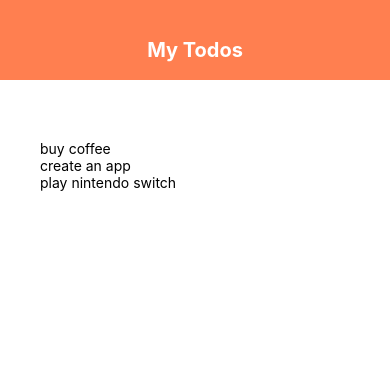
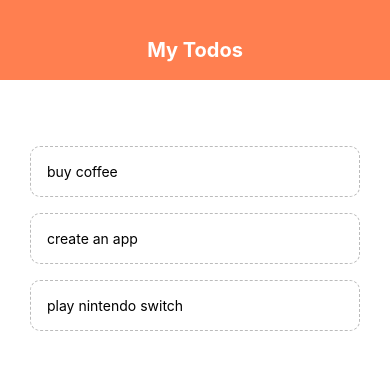
Before and after one commit to ariqd/learn-react-native, a React Native app: screen / in a window 390 px wide. Shown: the top 370 px of the page. Built offline with nearby package versions, Linux system fonts and the light colour scheme.

Commit message:
todoitem

```diff
--- a/App.js
+++ b/App.js
@@ -1,7 +1,8 @@
 import { StatusBar } from "expo-status-bar";
 import React, { useState } from "react";
 import { StyleSheet, View, Text, FlatList } from "react-native";
-import Header from './components/Header';
+import Header from "./components/Header";
+import TodoItem from "./components/TodoItem";
 
 export default function App() {
   const [todos, setTodos] = useState([
@@ -10,15 +11,21 @@
     { text: "play nintendo switch", key: 3 },
   ]);
 
+  const pressHandler = (key) => {
+    setTodos((prevTodos) => {
+      return prevTodos.filter((todo) => todo.key != key);
+    });
+  };
+
   return (
     <View style={styles.container}>
-      <Header/>
+      <Header />
       <View style={styles.content}>
         {/* todo form */}
         <View style={styles.list}>
           <FlatList
             data={todos}
-            renderItem={({ item }) => <Text>{item.text}</Text>}
+            renderItem={({ item }) => <TodoItem item={item} pressHandler={pressHandler} />}
           />
         </View>
       </View>
@@ -33,9 +40,9 @@
     backgroundColor: "#fff",
   },
   content: {
-    padding: 40
+    padding: 30,
   },
   list: {
     marginTop: 20,
-  }
+  },
 });
--- /dev/null
+++ b/components/TodoItem.js
@@ -0,0 +1,21 @@
+import React from "react";
+import { StyleSheet, Text, TouchableOpacity } from "react-native";
+
+export default function TodoItem({ item, pressHandler }) {
+  return (
+    <TouchableOpacity onPress={() => pressHandler(item.key)}>
+      <Text style={styles.item}>{item.text}</Text>
+    </TouchableOpacity>
+  );
+}
+
+const styles = StyleSheet.create({
+  item: {
+    padding: 16,
+    marginTop: 16,
+    borderWidth: 1,
+    borderColor: "#bbb",
+    borderStyle: "dashed",
+    borderRadius: 10,
+  },
+});
```
